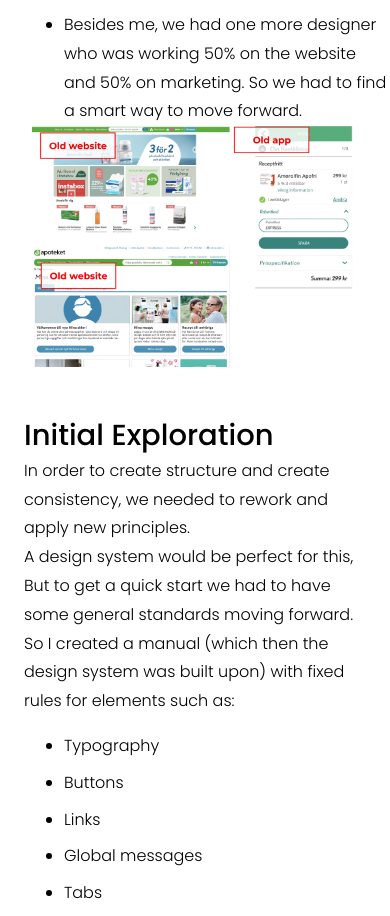
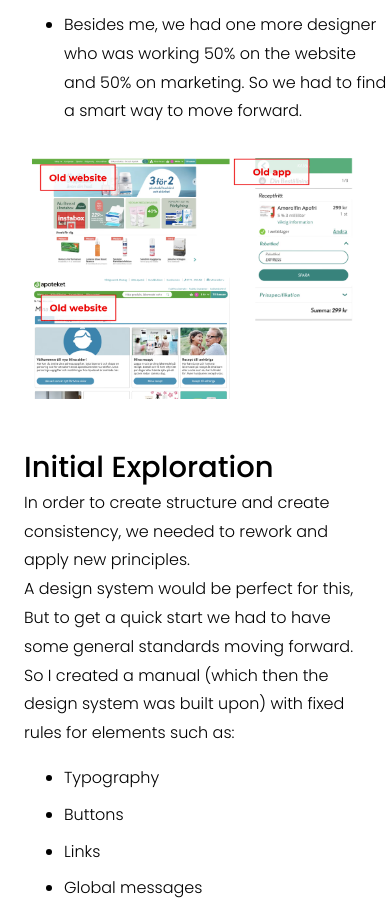
Before and after one commit to jbranzell2/jbranzell2.github.io, a React (Vite) app: page /apoteket in a window 390 px wide. Shown: the part 2007-2923 px from the top of the page. Built offline with nearby package versions, Linux system fonts and the light colour scheme; the HTML template or start-up script is replaced by a standard one.

Commit message:
Add 32px top padding above The Challenge image, mobile only
mt-0 -> mt-8 on mobile so the image no longer sits flush against the
bullet list above it. Desktop unchanged (mt-12).

```diff
--- a/src/pages/Apoteket.tsx
+++ b/src/pages/Apoteket.tsx
@@ -72,7 +72,7 @@ export default function Apoteket() {
               ))}
             </div>
           </div>
-          <div className="w-full mt-0 md:mt-12">
+          <div className="w-full mt-8 md:mt-12">
             <img alt="" className="w-full h-auto block" src={imgApoteket1} />
           </div>
         </div>
```
